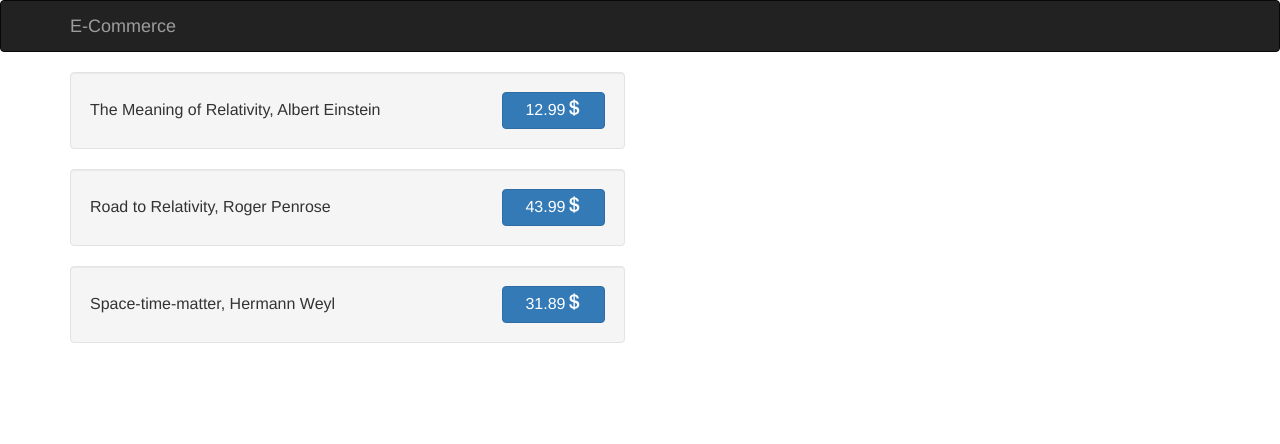
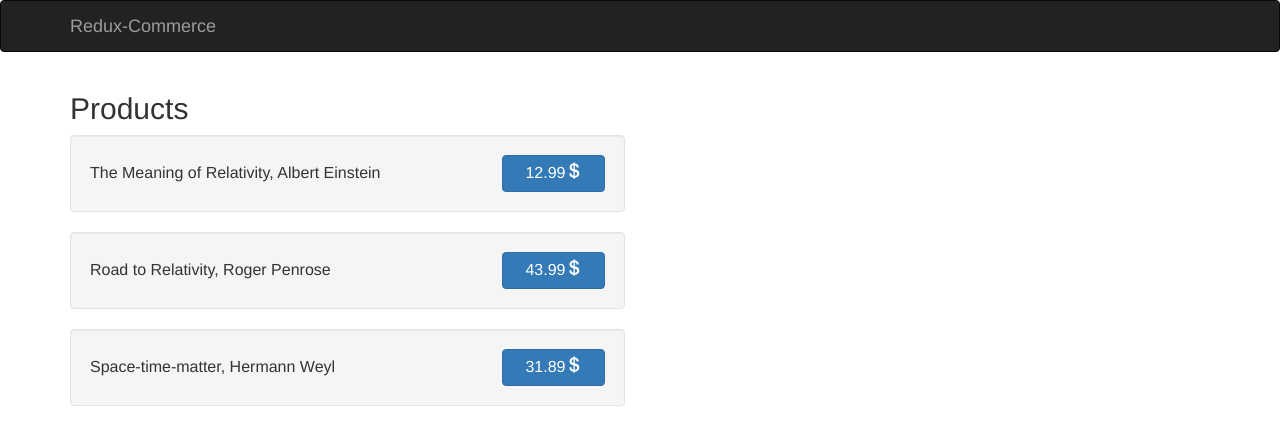
Before and after one commit to kevinthicke/E-Commerce-App, a React app: page / in a window 1280 px wide. Shown: the top 444 px of the page. Built offline with nearby package versions, Linux system fonts and the light colour scheme.

Commit message:
added store

```diff
--- a/src/App.jsx
+++ b/src/App.jsx
@@ -8,9 +8,10 @@ export default class App extends Component {
         <div>
           <Navbar inverse collapseOnSelect>
             <Navbar.Brand>
-            <a href="#">E-Commerce</a>
+            <a href="#">Redux-Commerce</a>
             </Navbar.Brand>
           </Navbar>
+
           <Grid>
             <Row>
               <Col xs={12} md={6}>
--- a/src/components/ProductList/index.jsx
+++ b/src/components/ProductList/index.jsx
@@ -9,9 +9,11 @@ const aProducts = [
 
 class ProductList extends Component {
     getProducts = () => aProducts.map(product => <ProductItem product={product} key={product.id}/>)
+
     render() {
         return (
             <div>
+                <h2>Products</h2>
                 { this.getProducts() }
             </div>
         );
```
Also changed, not shown: src/store/index.js (added, +17 -0 lines), src/components/ShoppingList/index.jsx (added).
